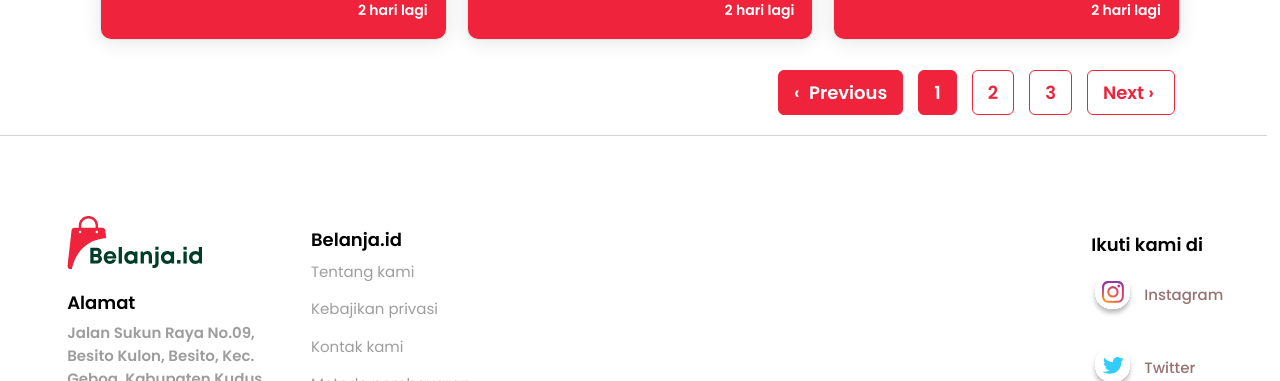
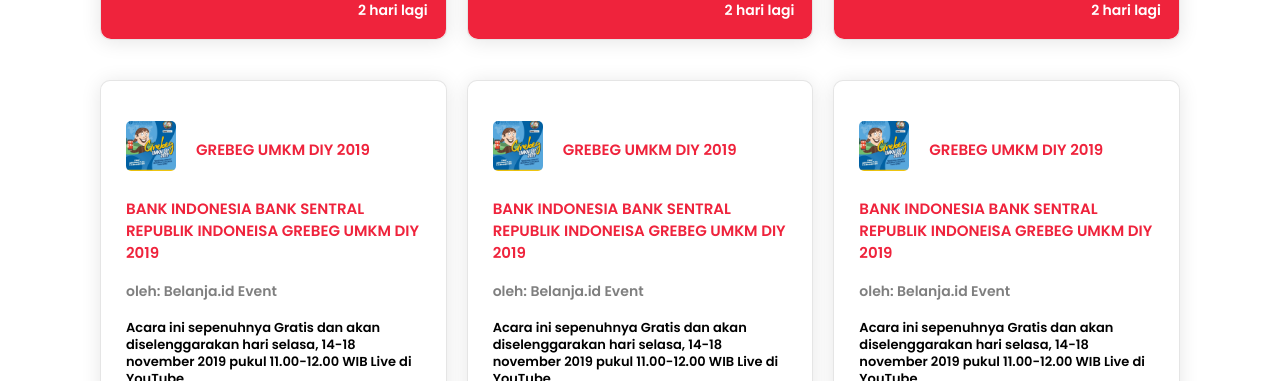
Before and after one commit to MicRoCats7/belanja-id-project, a React (Create React App) app: page /Event in a window 1280 px wide. Shown: the part 571-952 px from the top of the page. Built offline with nearby package versions, Linux system fonts and the light colour scheme; no server answers.

Commit message:
FIX [IS] navbar api

```diff
--- a/src/component/navbar/navbar.jsx
+++ b/src/component/navbar/navbar.jsx
@@ -1,4 +1,4 @@
-// import React, { useEffect, useRef, useState } from "react";
+// import React, { useEffect, useState } from "react";
 // import "../../style/navbar.css";
 // import logoBelanjaID from "../../assets/logoIMG/logo belanjaid.svg";
 // import iconKeranjang from "../../assets/icon/keranjang.svg";
@@ -15,39 +15,39 @@
 //   const [profile, setProfile] = useState({});
 //   const token = localStorage.getItem("token");
 
-//   async function getprofile() {
-//     await axios({
-//       method: "get",
-//       url: apiurl() + "user",
-//       headers: {
-//         Authorization: "Bearer " + token,
-//       },
-//     })
-//       .then((response) => {
-//         console.log(response);
-//         setProfile(response.data.data);
-//       })
-//       .catch((error) => {});
+//   async function getProfile() {
+//     try {
+//       const response = await axios.get(apiurl() + "user", {
+//         headers: {
+//           Authorization: "Bearer " + token,
+//         },
+//       });
+//       setProfile(response.data.data);
+//     } catch (error) {
+//       console.error(error);
+//     }
 //   }
 
 //   useEffect(() => {
-//     getprofile();
+//     getProfile();
 //     getCategories();
 //   }, []);
 
 //   async function logout() {
-//     await axios({
-//       method: "post",
-//       url: apiurl() + "logout",
-//       headers: {
-//         Authorization: "Bearer " + token,
-//       },
-//     })
-//       .then((response) => {
-//         console.log(response);
-//         navigate("/login");
-//       })
-//       .catch((error) => {});
+//     try {
+//       await axios.post(
+//         apiurl() + "logout",
+//         {},
+//         {
+//           headers: {
+//             Authorization: "Bearer " + token,
+//           },
+//         }
+//       );
+//       navigate("/login");
+//     } catch (error) {
+//       console.error(error);
+//     }
 //   }
 
 //   function getCategories() {
@@ -71,8 +71,8 @@
 //           <div className="kategori">
 //             <button class="dropbtn">Kategori</button>
 //             <div className="dropdown-content">
-//               {categories?.map((categories) => {
-//                 return <a href="#">{categories.name}</a>;
+//               {categories?.map((category) => {
+//                 return <a href="#">{category.name}</a>;
 //               })}
 //             </div>
 //           </div>
@@ -87,7 +87,7 @@
 //             <img src={IconNotif} alt="icon notif" />
 //           </div>
 //           <div className="line"></div>
-//           { token ? (
+//           {token ? (
 //             <div className="myshop">
 //               <div className="circle">
 //                 <img src={Icontoko} alt="icon keranjang" />
@@ -118,8 +118,7 @@
 //                 </div>
 //               </div>
 //             </div>
-//           )
-//           : (
+//           ) : (
 //             <div className="login-daftar">
 //               <Link to="/login">
 //                 <button class="btn-login">Masuk</button>
@@ -195,6 +194,7 @@ function Navbar() {
       }
     }
   };
+
   function getCategories() {
     axios
       .get(apiurl() + "categories")
@@ -203,6 +203,8 @@ function Navbar() {
       })
       .catch((error) => console.error(error));
   }
+
+  console.log(profile.user && profile.user.name);
 
   return (
     <div className="navbar">
@@ -216,8 +218,8 @@ function Navbar() {
           <div className="kategori">
             <button class="dropbtn">Kategori</button>
             <div className="dropdown-content">
-              {categories?.map((categories) => {
-                return <a href="#">{categories.name}</a>;
+              {categories?.map((category) => {
+                return <a href="#">{category.name}</a>;
               })}
             </div>
           </div>
@@ -237,28 +239,27 @@ function Navbar() {
               <div className="circle">
                 <img src={Icontoko} alt="icon keranjang" />
               </div>
-
               <div className="drop-profile">
                 <img
                   className="photo-profile"
-                  src={profile.profile_photo_url}
+                  src={profile.user?.profile_photo_url}
                   alt=""
                 />
                 <div className="menu-dropdown">
                   <div className="user-info">
                     <img
                       className="photo-profile"
-                      src={profile.profile_photo_url}
+                      src={profile.user?.profile_photo_url}
                       alt=""
                     />
-                    <h3 className="nama-user">{profile.name}</h3>
+                    <h3 className="nama-user">{profile.user && profile.user.name}</h3>
                   </div>
                   <hr />
                   <Link to={"/profile"}>
                     <button className="btn-menuju-profile">Profile</button>
                   </Link>
                   <Link to={"/Whislist"}>
-                  <button className="btn-menuju-whislist">Whislist</button>
+                    <button className="btn-menuju-whislist">Whislist</button>
                   </Link>
                   <button className="btn-logout" onClick={logout}>
                     Logout
--- a/src/pages/event.jsx
+++ b/src/pages/event.jsx
@@ -96,9 +96,32 @@ function Event() {
         "Acara ini sepenuhnya Gratis dan akan diselenggarakan hari selasa, 14-18 november 2019 pukul 11.00-12.00 WIB  Live di YouTube",
       tanggal: "2",
     },
+    {
+      id: 9,
+      imageEvent: imgEvent,
+      nama: "GREBEG UMKM DIY 2019",
+      judul:
+        "BANK INDONESIA BANK SENTRAL REPUBLIK INDONEISA GREBEG UMKM DIY 2019",
+      pembuatEvent: "Belanja.id ",
+      deskripsi:
+        "Acara ini sepenuhnya Gratis dan akan diselenggarakan hari selasa, 14-18 november 2019 pukul 11.00-12.00 WIB  Live di YouTube",
+      tanggal: "2",
+    },
+    {
+      id: 10,
+      imageEvent: imgEvent,
+      nama: "GREBEG UMKM DIY 2019",
+      judul:
+        "BANK INDONESIA BANK SENTRAL REPUBLIK INDONEISA GREBEG UMKM DIY 2019",
+      pembuatEvent: "Belanja.id ",
+      deskripsi:
+        "Acara ini sepenuhnya Gratis dan akan diselenggarakan hari selasa, 14-18 november 2019 pukul 11.00-12.00 WIB  Live di YouTube",
+      tanggal: "2",
+    },
+
   ];
 
-  const itemsPerPage = 3; // Jumlah item per halaman
+  const itemsPerPage = 6; // Jumlah item per halaman
   const totalPages = Math.ceil(valueBoxEvent.length / itemsPerPage); // Total halaman
   const [currentPage, setCurrentPage] = useState(1); // Halaman saat ini
   const [currentItems, setCurrentItems] = useState([]);
--- a/src/utils/apiurl.js
+++ b/src/utils/apiurl.js
@@ -1,4 +1,4 @@
 const apiurl = () =>{
-    return "https://cors-anywhere.herokuapp.com/https://belanja.penuhmakna.co.id/public/api/"
+    return "https://belanja.penuhmakna.co.id/public/api/"
 }
 export default apiurl
```
Also changed, not shown: src/register/register.jsx (line endings or trailing spaces).
